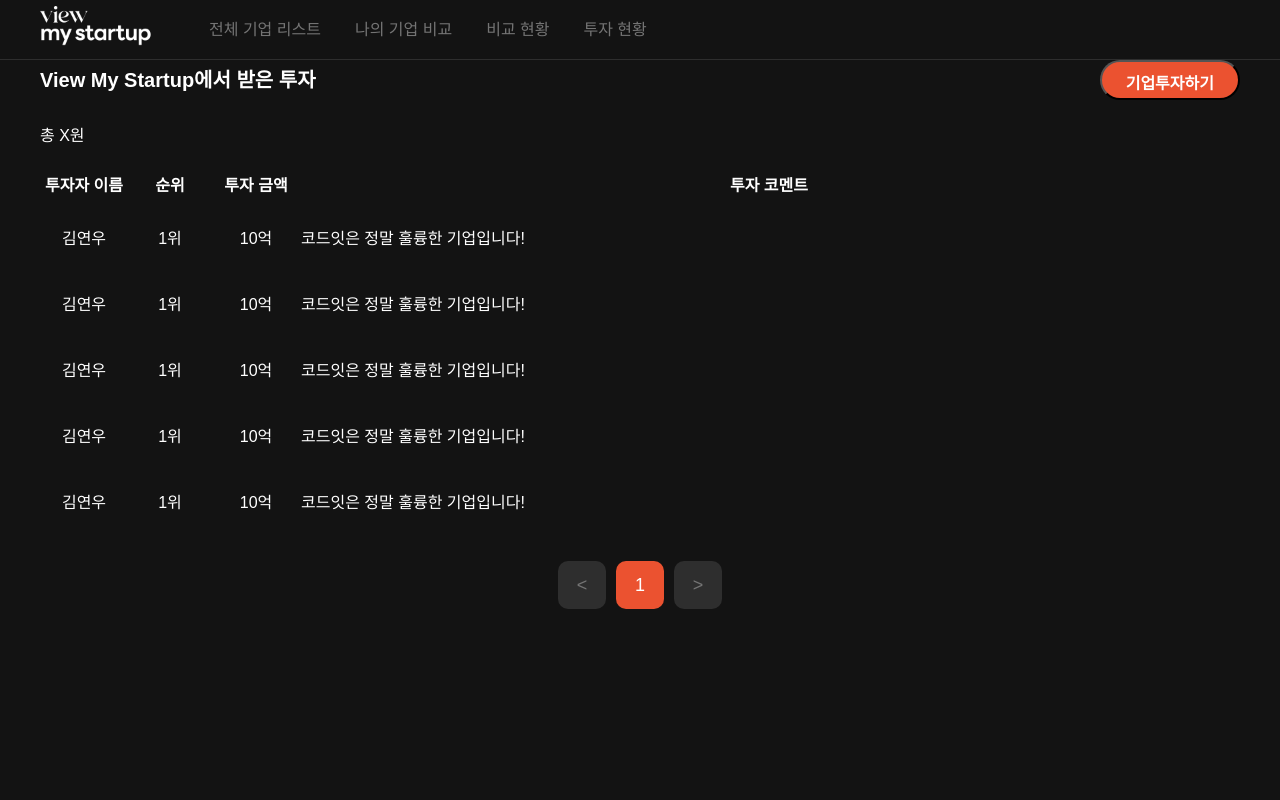
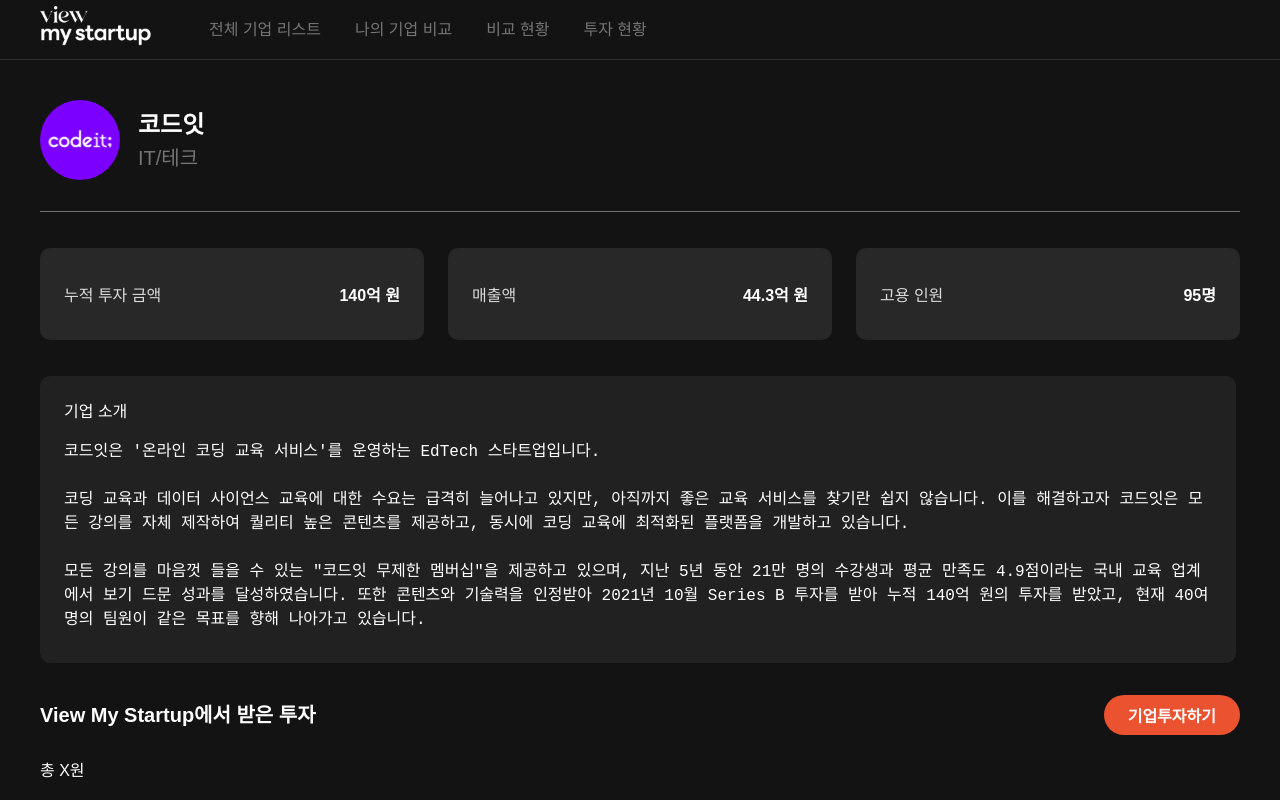
Before and after one commit to kipid/View-My-Startup-Codeit, a React (Create React App) app: page /user/1/companies/1 in a window 1280 px wide. Shown: the top 800 px of the page. Built offline with nearby package versions, Linux system fonts and the light colour scheme; a web font is replaced by a local one.

Commit message:
Feat: Add companyDetail feature by mock

```diff
--- a/src/pages/CompanyDetailPage.jsx
+++ b/src/pages/CompanyDetailPage.jsx
@@ -1,13 +1,106 @@
 import { useState } from 'react';
 import Pagination from '../components/Pagination.jsx';
 import style from './CompanyDetailPage.module.css';
+import logo from '../assets/codeit_logo.svg';
+
+const name = '코드잇';
+const category = 'IT/테크';
+const description = `코드잇은 '온라인 코딩 교육 서비스'를 운영하는 EdTech 스타트업입니다.
+
+코딩 교육과 데이터 사이언스 교육에 대한 수요는 급격히 늘어나고 있지만, 아직까지 좋은 교육 서비스를 찾기란 쉽지 않습니다. 이를 해결하고자 코드잇은 모든 강의를 자체 제작하여 퀄리티 높은 콘텐츠를 제공하고, 동시에 코딩 교육에 최적화된 플랫폼을 개발하고 있습니다.
+
+모든 강의를 마음껏 들을 수 있는 "코드잇 무제한 멤버십"을 제공하고 있으며, 지난 5년 동안 21만 명의 수강생과 평균 만족도 4.9점이라는 국내 교육 업계에서 보기 드문 성과를 달성하였습니다. 또한 콘텐츠와 기술력을 인정받아 2021년 10월 Series B 투자를 받아 누적 140억 원의 투자를 받았고, 현재 40여 명의 팀원이 같은 목표를 향해 나아가고 있습니다.
+
+“배움의 기쁨을 세상 모두에게.”
+
+이것이 코드잇의 비전입니다. 현재는 최고의 코딩 교육 서비스를 국내에서 제공하고 있지만, 이보다 더 큰 그림을 그리고 있습니다. 2021년 상반기부터 영어권 시장 진출을 시작했고, 코딩과 인접한 분야부터 스펙트럼을 넓혀 나갈 계획입니다.`;
+const accumulInvest = 14000000000;
+const revenue = 4430000000;
+const employee = 95;
+
+const getScaledNumber = number => {
+	const scaler = 10000;
+	let scale = 0;
+	let rest = number;
+	const dic = ['', '만', '억', '조', '경'];
+
+	while (rest >= scaler) {
+		rest /= scaler;
+		scale += 1;
+	}
+	const scaled = `${rest}${dic[scale]}`;
+
+	return scaled;
+};
 
 function CompanyDetailPage() {
 	const [pageNum, setPageNum] = useState(1);
 	const [pageNumMax, setPageNumMax] = useState(1);
+	const companyDetail = { name, category, accumulInvest, revenue, employee, description };
 
 	return (
 		<div id={style.companyDetailPage}>
+			<div id="companyDetail">
+				<div id="companyDetailHeader" style={{ height: 112, borderBottom: '1px solid #747474', marginTop: 40 }}>
+					<div style={{ display: 'flex', gap: 18, height: 80 }}>
+						<img src={logo} alt="companyLogo" />
+						<div style={{ display: 'flex', flexDirection: 'column', justifyContent: 'center' }}>
+							<p style={{ fontSize: 24, fontWeight: 700 }}>{companyDetail.name}</p>
+							<p style={{ fontSize: 20, fontWeight: 500, color: '#747474' }}>{companyDetail.category}</p>
+						</div>
+					</div>
+				</div>
+
+				<div id="companyDetailInfo" style={{ margin: '36px 0', display: 'flex', justifyContent: 'space-between', height: 92 }}>
+					<div
+						style={{
+							width: 384,
+							borderRadius: 10,
+							backgroundColor: '#282828',
+							padding: '36px 24px',
+							display: 'flex',
+							justifyContent: 'space-between',
+						}}
+					>
+						<p style={{ fontSize: 16, fontWeight: 400, color: '#DBDBDB' }}>누적 투자 금액</p>
+						<p style={{ fontSize: 16, fontWeight: 600, color: 'white' }}>{getScaledNumber(companyDetail.accumulInvest)} 원</p>
+					</div>
+					<div
+						style={{
+							width: 384,
+							borderRadius: 10,
+							backgroundColor: '#282828',
+							padding: '36px 24px',
+							display: 'flex',
+							justifyContent: 'space-between',
+						}}
+					>
+						<p style={{ fontSize: 16, fontWeight: 400, color: '#DBDBDB' }}>매출액</p>
+						<p style={{ fontSize: 16, fontWeight: 600, color: 'white' }}>{getScaledNumber(companyDetail.revenue)} 원</p>
+					</div>
+					<div
+						style={{
+							width: 384,
+							borderRadius: 10,
+							backgroundColor: '#282828',
+							padding: '36px 24px',
+							display: 'flex',
+							justifyContent: 'space-between',
+						}}
+					>
+						<p style={{ fontSize: 16, fontWeight: 400, color: '#DBDBDB' }}>고용 인원</p>
+						<p style={{ fontSize: 16, fontWeight: 600, color: 'white' }}>{companyDetail.employee}명</p>
+					</div>
+				</div>
+
+				<div
+					id="companyDetailDesc"
+					style={{ width: 1196, height: 287, borderRadius: 10, padding: 24, backgroundColor: '#212121', margin: '32px 0' }}
+				>
+					<p>기업 소개</p>
+					<pre style={{ whiteSpace: 'pre-wrap', overflow: 'auto', height: 204 }}>{companyDetail.description}</pre>
+				</div>
+			</div>
 			<div id={style.investments}>
 				<div id={style.investmentsHeader}>
 					<p>View My Startup에서 받은 투자</p>
--- a/src/pages/CompanyDetailPage.module.css
+++ b/src/pages/CompanyDetailPage.module.css
@@ -30,6 +30,7 @@
 				font-weight: 600;
 				font-size: 16px;
 				text-align: center;
+				border: none;
 			}
 		}
 
--- a/src/pages/ComparisonResultPage.jsx
+++ b/src/pages/ComparisonResultPage.jsx
@@ -1,5 +1,5 @@
 function ComparisonResultPage() {
-  return "여기는 나의 기업 비교 결과 페이지입니다.";
+	return '여기는 나의 기업 비교 결과 페이지입니다.';
 }
 
 export default ComparisonResultPage;
--- a/src/pages/ComparisonStatusPage.jsx
+++ b/src/pages/ComparisonStatusPage.jsx
@@ -1,5 +1,5 @@
 function ComparisonStatusPage() {
-  return "여기는 비교 현황 페이지입니다.";
+	return '여기는 비교 현황 페이지입니다.';
 }
 
 export default ComparisonStatusPage;
--- a/src/pages/InvestmentStatusPage.jsx
+++ b/src/pages/InvestmentStatusPage.jsx
@@ -1,5 +1,5 @@
 function InvestmentStatusPage() {
-  return "여기는 투자 현황 페이지입니다.";
+	return '여기는 투자 현황 페이지입니다.';
 }
 
 export default InvestmentStatusPage;
--- a/src/pages/LandingPage.jsx
+++ b/src/pages/LandingPage.jsx
@@ -1,5 +1,5 @@
 function LandingPage() {
-  return "여기는 랜딩 페이지입니다.";
+	return '여기는 랜딩 페이지입니다.';
 }
 
 export default LandingPage;
--- a/src/pages/LoginPage.jsx
+++ b/src/pages/LoginPage.jsx
@@ -1,5 +1,5 @@
 function LoginPage() {
-  return "로그인 페이지입니다.";
+	return '로그인 페이지입니다.';
 }
 
 export default LoginPage;
--- a/src/pages/MyComparisonPage.jsx
+++ b/src/pages/MyComparisonPage.jsx
@@ -1,5 +1,5 @@
 function MyComparisonPage() {
-  return "여기는 나의 기업 비교 (선택) 페이지입니다.";
+	return '여기는 나의 기업 비교 (선택) 페이지입니다.';
 }
 
 export default MyComparisonPage;
--- a/src/pages/NotFoundPage.jsx
+++ b/src/pages/NotFoundPage.jsx
@@ -1,5 +1,5 @@
 function NotFoundPage() {
-  return "존재하지 않는 페이지입니다.";
+	return '존재하지 않는 페이지입니다.';
 }
 
 export default NotFoundPage;
--- a/src/pages/SignupPage.jsx
+++ b/src/pages/SignupPage.jsx
@@ -1,5 +1,5 @@
 function SignupPage() {
-  return "회원 가입 페이지입니다.";
+	return '회원 가입 페이지입니다.';
 }
 
 export default SignupPage;
```
Also changed, not shown: src/pages/StartUpList.jsx (+5 -13 lines), src/assets/codeit_logo.svg (added).
